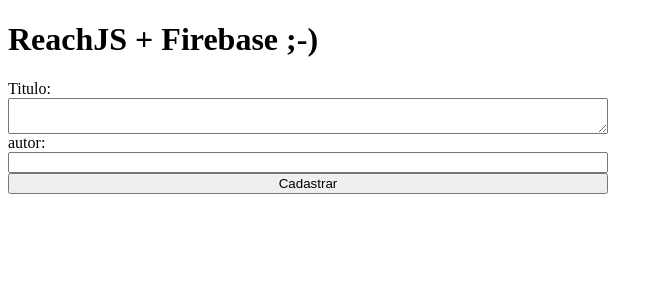
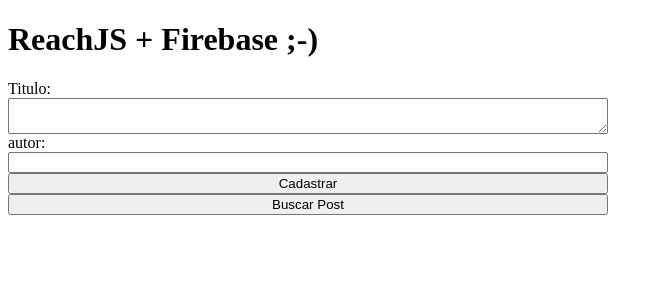
Before and after one commit to HerissonCRSilva/fireapp, a React (Create React App) app: page / in a window 1280 px wide. Shown: the top 300 px of the page, without its empty margins (0-663 px from the left). Built offline with nearby package versions, Linux system fonts and the light colour scheme.

Commit message:
persistindo dados do firebase

```diff
--- a/src/App.js
+++ b/src/App.js
@@ -10,17 +10,35 @@
   async function handleAdd() {
 
     await firebase.firestore().collection('posts')
-    .doc('12345')
-    .set({
-      titulo:titulo,
-      autor:autor
-    })
-    .then(()=>{
-      console.log('dados cadastrados com sucesso!');
-    })
-    .catch((error)=>{
-      console.log('houve um erro.');
-    })
+      // .doc('12345')
+      // .set({
+      //   titulo:titulo,
+      //   autor:autor
+      // })
+      .add({
+        titulo: titulo,
+        autor: autor
+      })
+      .then(() => {
+        alert('dados cadastrados com sucesso!');
+      })
+      .catch((error) => {
+        alert('houve um erro.');
+      })
+
+  }
+
+  async function buscarPost() {
+    await firebase.firestore().collection('posts')
+      .doc('123')
+      .get()
+      .then((snapshot) => {
+       setTitulo(snapshot.data().titulo);
+       setAutor(snapshot.data().autor);
+      })
+      .catch((error) => {
+        alert('houve um erro.');
+      })
 
   }
 
@@ -34,6 +52,7 @@
         <label>autor: </label>
         <input type="text" value={autor} onChange={(e) => setAutor(e.target.value)} />
         <button onClick={handleAdd}>Cadastrar</button>
+        <button onClick={buscarPost}>Buscar Post</button>
       </div>
     </div>
   );
```
